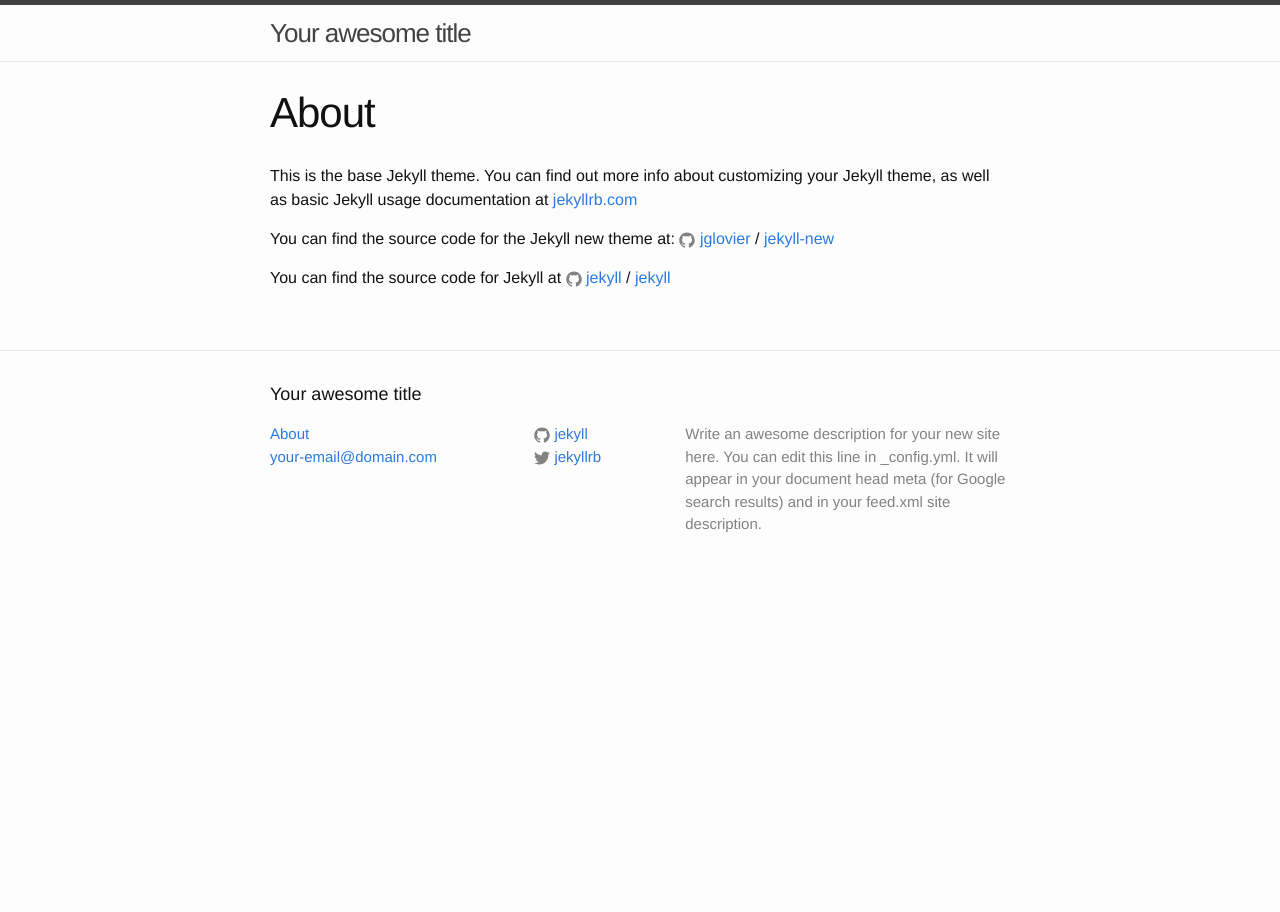
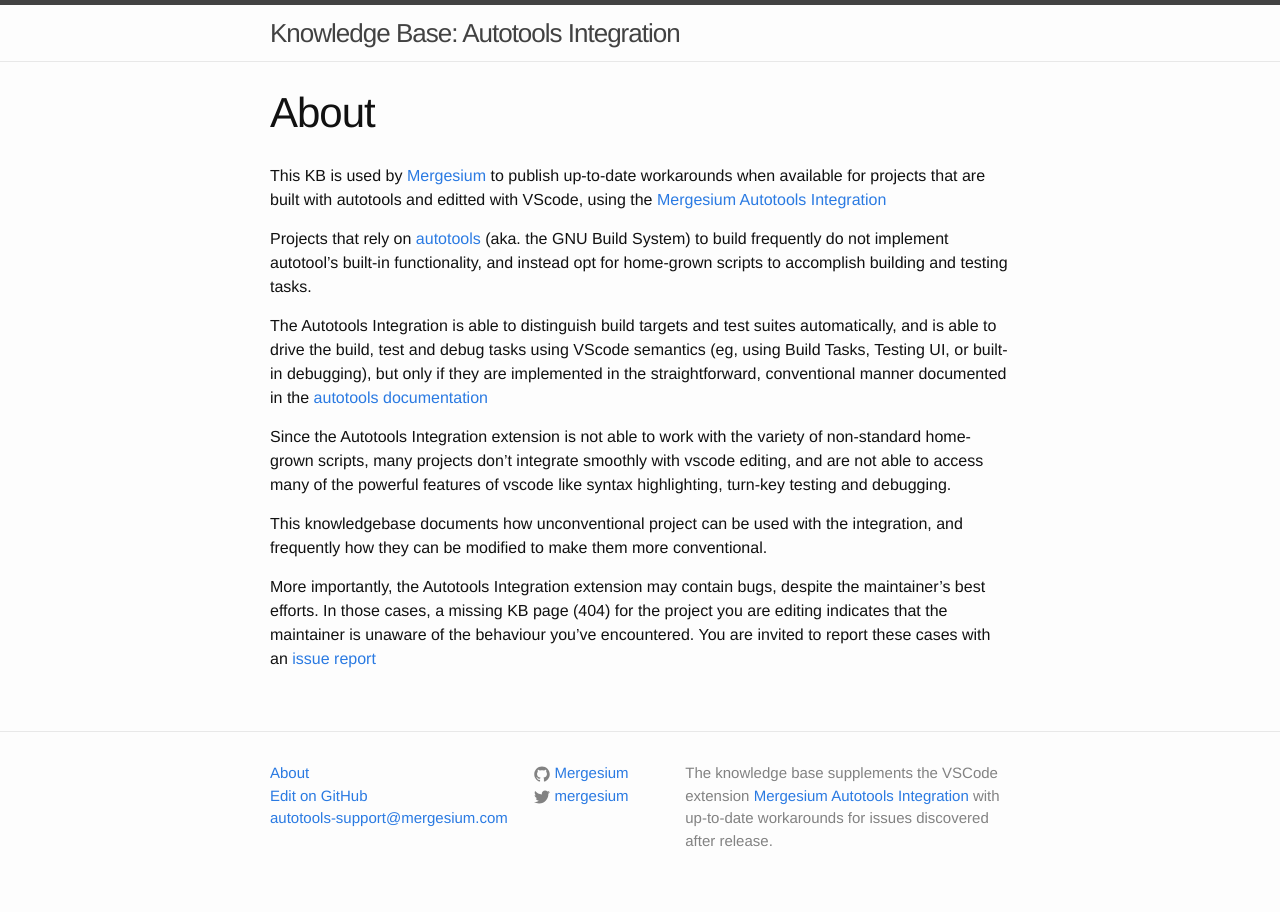
Before and after one commit to Mergesium/autotools, a Jekyll site: the page built from kb/about.md, in a window 1280 px wide. Built offline with Jekyll 4.4.1, drawn with Linux system fonts in a browser that asks for light colours.

Commit message:
Brand the site for Mergesium KB

```diff
--- a/kb/_config.yml
+++ b/kb/_config.yml
@@ -6,16 +6,17 @@
 # 'jekyll serve'. If you change this file, please restart the server process.
 
 # Site settings
-title: Your awesome title
-email: your-email@domain.com
+title: "Knowledge Base: Autotools Integration"
+email: autotools-support@mergesium.com
 description: > # this means to ignore newlines until "baseurl:"
-  Write an awesome description for your new site here. You can edit this
-  line in _config.yml. It will appear in your document head meta (for
-  Google search results) and in your feed.xml site description.
-baseurl: "" # the subpath of your site, e.g. /blog
-url: "http://yourdomain.com" # the base hostname & protocol for your site
-twitter_username: jekyllrb
-github_username:  jekyll
+  The knowledge base supplements the VSCode extension <a href='https://marketplace.visualstudio.com/items?itemName=mergesium.autotools'>Mergesium Autotools Integration</a>
+  with up-to-date workarounds for issues discovered after release.
+baseurl: "/kb"
+url: "https://autotools.mergesium.com"
+twitter_username: mergesium
+github_username:  Mergesium
+
+permalink: /:title:output_ext
 
 # Build settings
 markdown: kramdown
--- a/kb/_includes/footer.html
+++ b/kb/_includes/footer.html
@@ -1,13 +1,12 @@
 <footer class="site-footer">
 
   <div class="wrapper">
-
-    <h2 class="footer-heading">{{ site.title }}</h2>
 
     <div class="footer-col-wrapper">
       <div class="footer-col footer-col-1">
         <ul class="contact-list">
           <li><a href="about">About</a></li>
+          <li><a href="http://github.com/Mergesium/autotools/blob/content/kb/{{ page.path }}">Edit on GitHub</a></li>
           <li><a href="mailto:{{ site.email }}">{{ site.email }}</a></li>
         </ul>
       </div>
--- a/kb/_layouts/post.html
+++ b/kb/_layouts/post.html
@@ -12,4 +12,9 @@
     {{ content }}
   </div>
 
+  {% if page.issue %}
+  <div class="post-comments">
+    <a href="https://github.com/Mergesium/autotools/issues/{{ page.issue }}" target="_blank">Comments / Updates</a>
+  </div>
+  {% endif %}
 </article>
--- a/kb/about.md
+++ b/kb/about.md
@@ -4,12 +4,14 @@
 permalink: /about/
 ---
 
-This is the base Jekyll theme. You can find out more info about customizing your Jekyll theme, as well as basic Jekyll usage documentation at [jekyllrb.com](http://jekyllrb.com/)
+This KB is used by [Mergesium](https://mergesium.com) to publish up-to-date workarounds when available for projects that are built with autotools and editted with VScode, using the <a href='https://marketplace.visualstudio.com/items?itemName=mergesium.autotools'>Mergesium Autotools Integration</a>
 
-You can find the source code for the Jekyll new theme at:
-{% include icon-github.html username="jglovier" %} /
-[jekyll-new](https://github.com/jglovier/jekyll-new)
+Projects that rely on [autotools](https://www.gnu.org/software/automake/manual/html_node/GNU-Build-System.html) (aka. the GNU Build System) to build frequently do not implement autotool's built-in functionality, and instead opt for home-grown scripts to accomplish building and testing tasks.
 
-You can find the source code for Jekyll at
-{% include icon-github.html username="jekyll" %} /
-[jekyll](https://github.com/jekyll/jekyll)
+The Autotools Integration is able to distinguish build targets and test suites automatically, and is able to drive the build, test and debug tasks using VScode semantics (eg, using Build Tasks, Testing UI, or built-in debugging), but only if they are implemented in the straightforward, conventional manner documented in the [autotools documentation](https://www.gnu.org/software/automake/manual/html_node/GNU-Build-System.html)
+
+Since the Autotools Integration extension is not able to work with the variety of non-standard home-grown scripts, many projects don't integrate smoothly with vscode editing, and are not able to access many of the powerful features of vscode like syntax highlighting, turn-key testing and debugging.
+
+This knowledgebase documents how unconventional project can be used with the integration, and frequently how they can be modified to make them more conventional.
+
+More importantly, the Autotools Integration extension may contain bugs, despite the maintainer's best efforts. In those cases, a missing KB page (404) for the project you are editing indicates that the maintainer is unaware of the behaviour you've encountered. You are invited to report these cases with an [issue report](https://github.com/Mergesium/autotools/issues/new)
```
